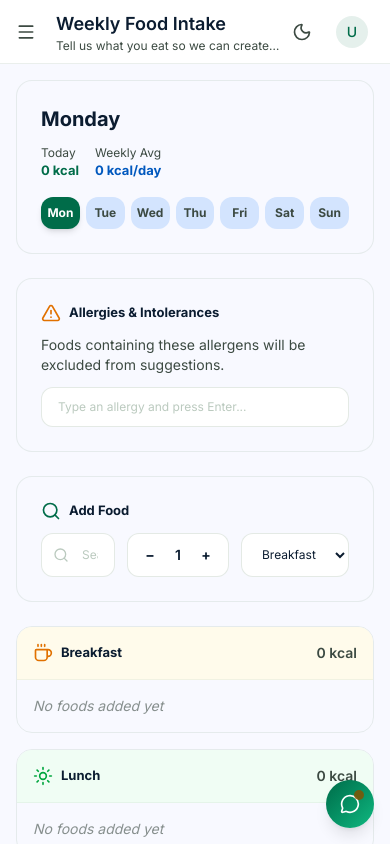
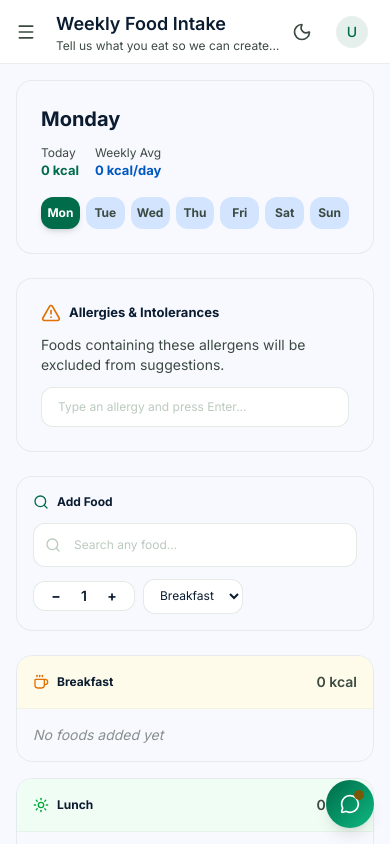
Before and after one commit to wanderer3442-arch/Venco, a Next.js app: page /food-intake in a window 390 px wide. Shown: the top 844 px of the page. Built offline with nearby package versions, Linux system fonts and the light colour scheme.

Commit message:
fix: food intake Add Food layout stacks on mobile, compact sizing

```diff
--- a/src/app/food-intake/page.tsx
+++ b/src/app/food-intake/page.tsx
@@ -376,19 +376,20 @@ export default function FoodIntakePage() {
         </div>
 
         {/* Free Food Search */}
-        <div className="bg-surface rounded-xl border border-outline-variant/30 p-6 mb-6">
+        <div className="bg-surface rounded-xl border border-outline-variant/30 p-4 md:p-6 mb-6">
           <div className="flex items-center gap-2 mb-3">
-            <Search className="w-5 h-5 text-primary" />
-            <h3 className="text-body-lg font-bold text-on-surface">Add Food</h3>
+            <Search className="w-4 h-4 text-primary" />
+            <h3 className="text-body-md font-bold text-on-surface">Add Food</h3>
           </div>
-          <div className="flex gap-3">
-            <div className="flex-1">
+          <div className="flex flex-col sm:flex-row gap-3">
+            <div className="flex-1 min-w-0">
               <AutocompleteInput
                 placeholder="Search any food..."
                 onSelect={(food) => handleAddFood(selectedMeal, food)}
                 allergies={allergies}
               />
             </div>
+            <div className="flex items-center gap-2">
               <div className="flex items-center gap-1 bg-surface-container-lowest border border-outline-variant/40 rounded-lg px-2">
                 <button
                   onClick={() => setAddQuantity(Math.max(1, addQuantity - 1))}
@@ -407,12 +408,13 @@ export default function FoodIntakePage() {
               <select
                 value={selectedMeal}
                 onChange={(e) => setSelectedMeal(e.target.value as 'breakfast' | 'lunch' | 'dinner')}
-              className="px-4 py-3 bg-surface-container-lowest border border-outline-variant/40 rounded-lg text-body-md text-on-surface focus:outline-none focus:ring-2 focus:ring-primary/40 focus:border-primary"
+                className="px-3 py-2 bg-surface-container-lowest border border-outline-variant/40 rounded-lg text-xs text-on-surface focus:outline-none focus:ring-2 focus:ring-primary/40 focus:border-primary"
               >
                 {mealTypes.map((meal) => (
                   <option key={meal.id} value={meal.id}>{meal.label}</option>
                 ))}
               </select>
+            </div>
           </div>
         </div>
 
@@ -425,8 +427,8 @@ export default function FoodIntakePage() {
               <div key={meal.id} className="border border-outline-variant/30 rounded-xl overflow-hidden">
                 <div className={`flex items-center justify-between p-4 ${meal.bg} border-b border-outline-variant/20`}>
                   <div className="flex items-center gap-2">
-                    <Icon className={`w-5 h-5 ${meal.color}`} />
-                    <h4 className="text-body-lg font-bold text-on-surface capitalize">{meal.id}</h4>
+                    <Icon className={`w-4 h-4 ${meal.color}`} />
+                    <h4 className="text-body-md font-bold text-on-surface capitalize">{meal.id}</h4>
                   </div>
                   <span className="text-sm font-semibold text-on-surface-variant">
                     {entries.reduce((sum, s) => sum + s.calories * (s.quantity || 1), 0)} kcal
```
Also changed, not shown: 1 other file (tests, documents, lock files or other folders). Lines whose indentation alone changed are shown as unchanged.
